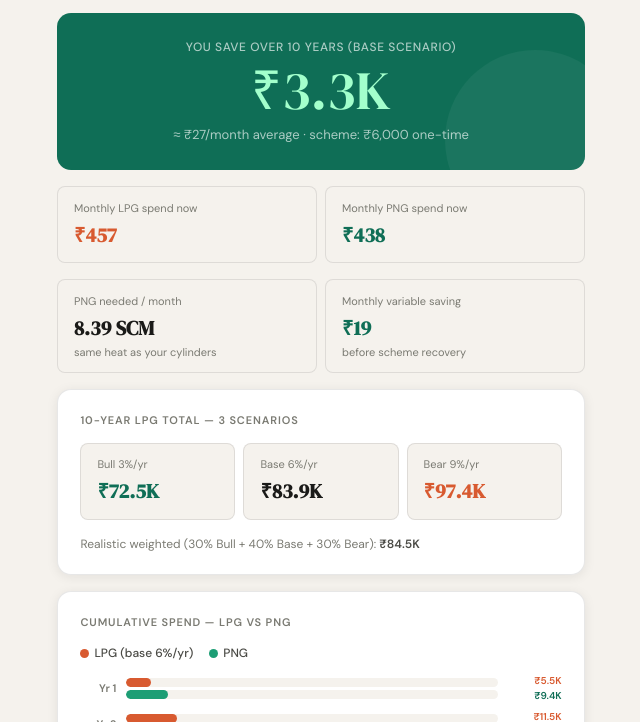
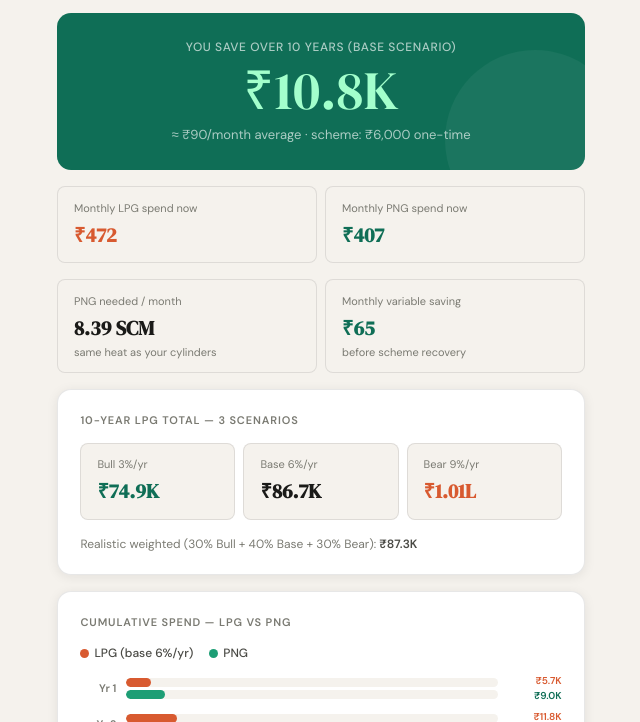
Before and after one commit to darksoul0379/png-calculator, a plain HTML site: page index.html in a window 1280 px wide. Both pictures are taken after a click on the button "Calculate my savings →". Shown: the part 956-1678 px from the top of the page, without its empty margins (319-959 px from the left). Drawn offline with Linux system fonts and the light colour scheme.

Commit message:
Add files via upload

```diff
--- a/index.html
+++ b/index.html
@@ -264,7 +264,7 @@ tbody tr:last-child td{border-bottom:none;font-weight:600;font-size:13px}
       </div>
       <div class="footnote" style="margin-top:.75rem">
         LPG: 14.2 kg · 11,800 kCal/kg · 60% efficiency = 100,536 useful kCal/cylinder.<br>
-        PNG: 9,082 kCal/SCM (PNGRB) · 66% efficiency = 5,994 useful kCal/SCM.<br>
+        PNG: 9,082 kCal/SCM (PNGRB) · 66% efficiency = 5,994 useful kCal/SCM. PNG cost = gas charges only (no service charge).<br>
         PNG price escalation 4.5%/yr · service charge 5%/yr · cylinder usage +3%/yr.<br>
         LPG: Bull 3% · Base 6% · Bear 9% p.a. Realistic = 0.3B+0.4Base+0.3Bear.<br>
         ₹2,000 LPG deposit refund applied to PNG outflow in Year 1. PNG min bill ₹100/month.
@@ -322,16 +322,15 @@ function calculate(){
   const usefulPerSCM = 9082 * 0.66;           // 5,994.12 kCal
   const scmNeeded    = (cyls * usefulPerCyl) / usefulPerSCM;
 
-  // === PNG monthly variable cost ===
-  const PNG_P0=48.5, SVC0=31, MIN_BILL=100;
-  const PNG_ESC=0.045, SVC_ESC=0.05, USAGE_G=0.03;
+  // === PNG monthly variable cost (gas charges only, no service charge) ===
+  const PNG_P0=48.5;
+  const PNG_ESC=0.045, USAGE_G=0.03;
 
   function pngVar(mo){
     const yr=(mo-1)/12;
     const p=PNG_P0*Math.pow(1+PNG_ESC,yr);
-    const s=SVC0*Math.pow(1+SVC_ESC,yr);
     const q=scmNeeded*Math.pow(1+USAGE_G,yr);
-    return Math.max(q*p+s, MIN_BILL);
+    return q*p;
   }
 
   // === Scheme payment per month ===
@@ -347,10 +346,11 @@ function calculate(){
     return 0;
   }
 
-  // === LPG monthly cost per scenario ===
+  // === LPG monthly cost per scenario (includes ₹30/cylinder transport) ===
+  const LPG_TRANSPORT=30;
   function lpgMo(mo, g){
     const yr=Math.floor((mo-1)/12);
-    const p=lpgPrice*Math.pow(1+g,yr);
+    const p=(lpgPrice+LPG_TRANSPORT)*Math.pow(1+g,yr);
     const c=cyls*Math.pow(1+USAGE_G,yr);
     return c*p;
   }
@@ -369,7 +369,7 @@ function calculate(){
 
   const real=0.3*cLpgBull+0.4*cLpgBase+0.3*cLpgBear;
   const hero=years[9].s;
-  const moSave=(cyls*lpgPrice) - Math.max(scmNeeded*PNG_P0+SVC0, MIN_BILL);
+  const moSave=(cyls*(lpgPrice+LPG_TRANSPORT)) - (scmNeeded*PNG_P0);
 
   // === DOM updates ===
   document.getElementById('enote').innerHTML=
@@ -380,8 +380,8 @@ function calculate(){
   document.getElementById('heroSub').textContent=
     `≈ ${fmt(hero/120)}/month average · scheme: ${selScheme==='A'?'₹6,000 one-time':selScheme==='B'?'₹100 + ₹500×10 bi-monthly':'₹1/day for 25 yrs'}`;
 
-  document.getElementById('mLpg').textContent=fmt(cyls*lpgPrice);
-  document.getElementById('mPng').textContent=fmt(Math.max(scmNeeded*PNG_P0+SVC0, MIN_BILL));
+  document.getElementById('mLpg').textContent=fmt(cyls*(lpgPrice+LPG_TRANSPORT));
+  document.getElementById('mPng').textContent=fmt(scmNeeded*PNG_P0);
   document.getElementById('mScm').textContent=scmNeeded.toFixed(2)+' SCM';
   document.getElementById('mSave').textContent=fmt(moSave);
 
```
